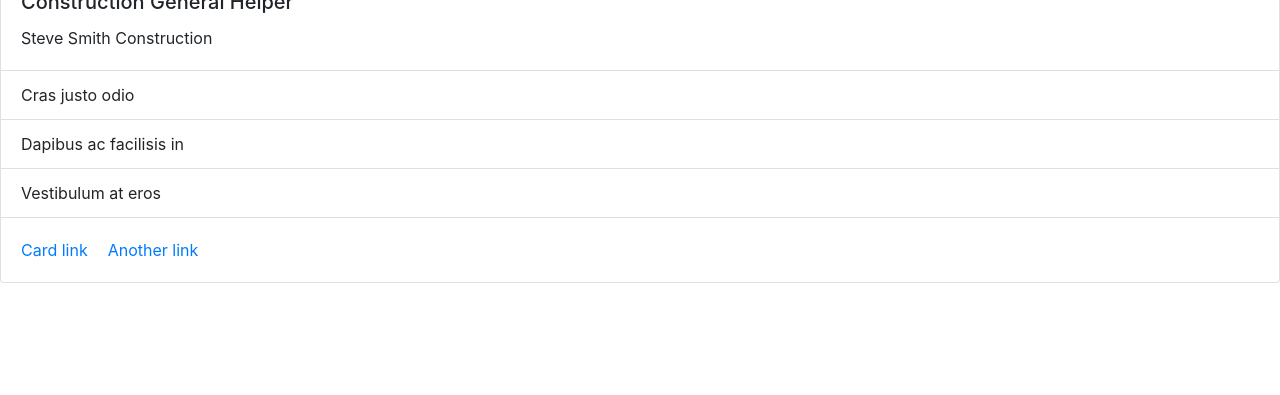
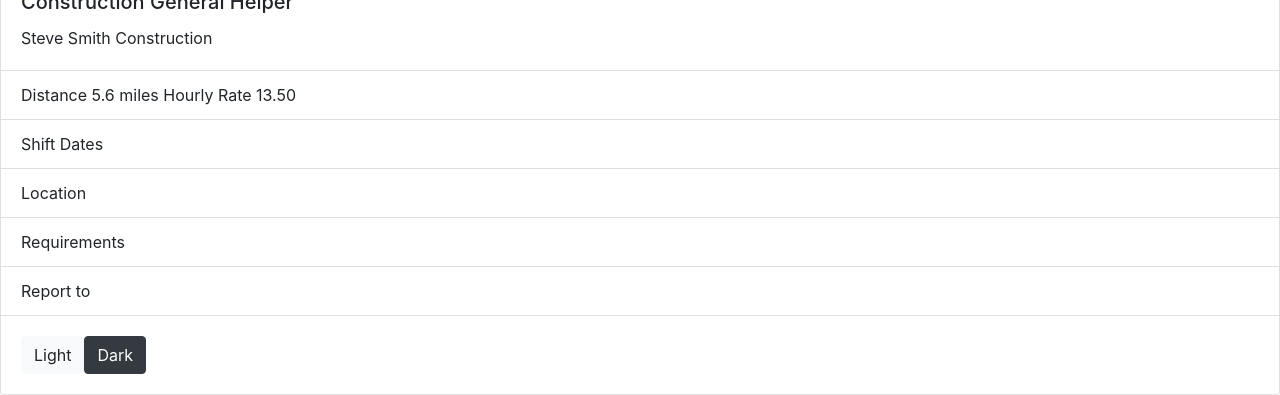
Before and after one commit to guedesantonio/swipe-jobs-app, a React (Create React App) app in the folder swipejobs-app/: page / in a window 1280 px wide. Shown: the part 1087-1482 px from the top of the page. Before the commit the page ends 1370 px from the top, so only its background shows below. Built offline with nearby package versions, Linux system fonts and the light colour scheme.

Commit message:
Basic structure done

```diff
--- a/swipejobs-app/src/Components/Header/Header.js
+++ b/swipejobs-app/src/Components/Header/Header.js
@@ -10,7 +10,6 @@ function Header() {
                     <img src="../img/swipeJobsLogo.png" className="logo" alt="swipejobs-logo"></img>
                 </a>
                 <span className="navbar-text">
-                    Jim Rose
                 </span>
             </nav>
         </header>
--- a/swipejobs-app/src/components/JobCard/JobCard.js
+++ b/swipejobs-app/src/components/JobCard/JobCard.js
@@ -4,20 +4,22 @@ import React from "react";
 
 function JobCard() {
     return (
-        <div class="card" >
-            <img src="https://imgs.swipejobs.com/js/job-category/construction-1.jpg" class="card-img-top" alt="..."></img>
-            <div class="card-body">
-                <h5 class="card-title">Construction General Helper</h5>
-                <p class="card-text">Steve Smith Construction</p>
+        <div className="card" >
+            <img src="https://imgs.swipejobs.com/js/job-category/construction-1.jpg" className="card-img-top" alt="..."></img>
+            <div className="card-body">
+                <h5 className="card-title">Construction General Helper</h5>
+                <p className="card-text">Steve Smith Construction</p>
             </div>
-            <ul class="list-group list-group-flush">
-                <li class="list-group-item">Cras justo odio</li>
-                <li class="list-group-item">Dapibus ac facilisis in</li>
-                <li class="list-group-item">Vestibulum at eros</li>
+            <ul className="list-group list-group-flush">
+                <li className="list-group-item">Distance 5.6 miles       Hourly Rate 13.50</li>
+                <li className="list-group-item">Shift Dates</li>
+                <li className="list-group-item">Location</li>
+                <li className="list-group-item">Requirements</li>
+                <li className="list-group-item">Report to</li>
             </ul>
-            <div class="card-body">
-                <a href="#" class="card-link">Card link</a>
-                <a href="#" class="card-link">Another link</a>
+            <div className="card-body">
+            <button type="button" class="btn btn-light">Light</button>
+                <button type="button" class="btn btn-dark">Dark</button>
             </div>
         </div>
     );
```
